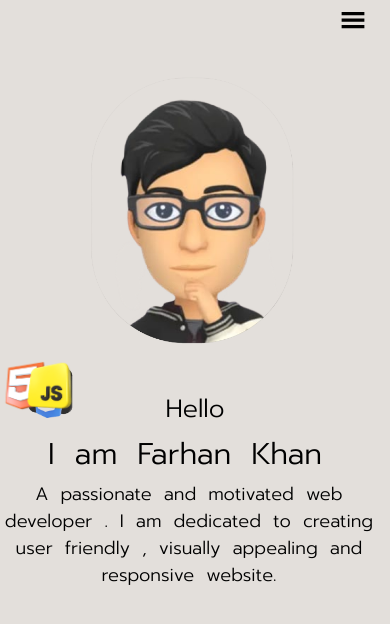
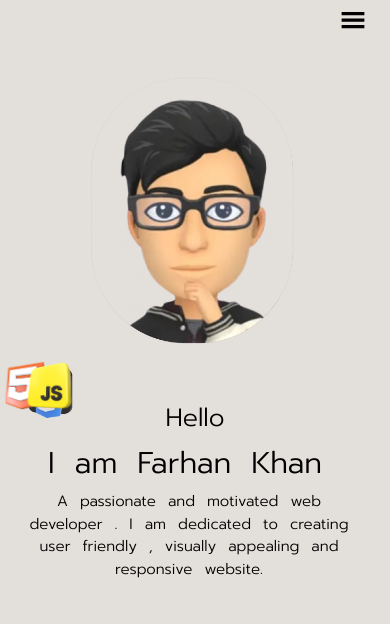
Before and after one commit to itsfarhankhan28/MyPortfolio-, a React (Create React App) app: page / in a window 390 px wide. Shown: the top 624 px of the page. Built offline with nearby package versions, Linux system fonts and the light colour scheme; what tailwindcss-debug-screens would draw is missing.

Commit message:
Style(Herosection):Added text style for xxsm and xsm screen

```diff
--- a/src/Components/Herosection.jsx
+++ b/src/Components/Herosection.jsx
@@ -156,7 +156,7 @@ const Herosection = (props) => {
                     </motion.span>
                   )
                 })}</h1>
-                <p className='2xl:text-[25px] md:text-[18px] xxsm:text-[18px] 2xl:leading-9 lg:leading-7 2xl:pt-5 lg:pt-2 xxsm:pt-1'><h1 className='flex lg:items-start lg:justify-start xxsm:items-center xxsm:justify-center flex-row'>{paragraph1.map((par1,index)=>{
+                <p className='2xl:text-[25px] md:text-[18px] xxsm:text-[15px] xsm:text-[20px] 2xl:leading-9 lg:leading-7 2xl:pt-5 lg:pt-2 xxsm:pt-1'><h1 className='flex lg:items-start lg:justify-start xxsm:items-center xxsm:justify-center flex-row'>{paragraph1.map((par1,index)=>{
                   return(
                     <motion.span
                     key={index}
```
